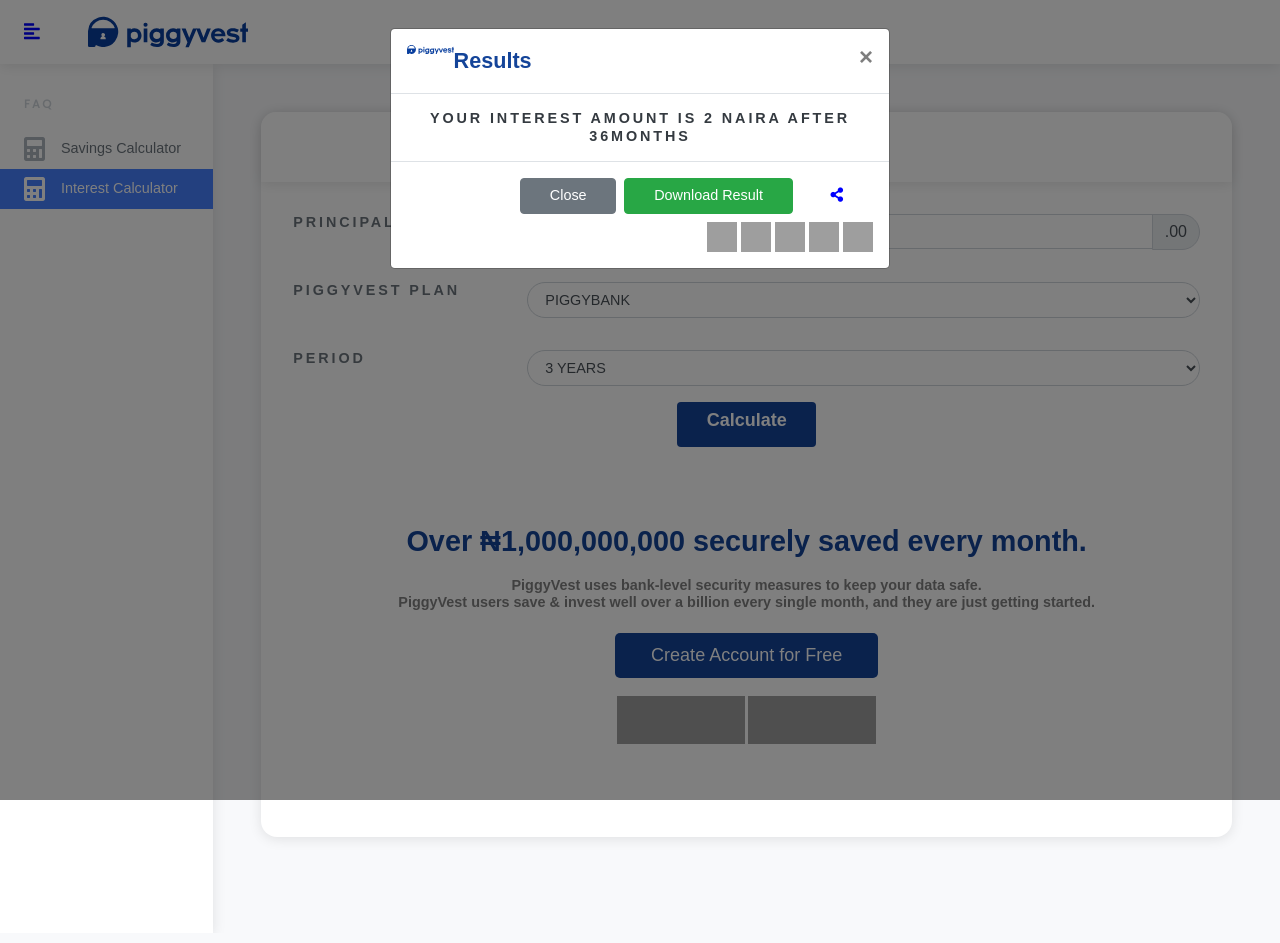
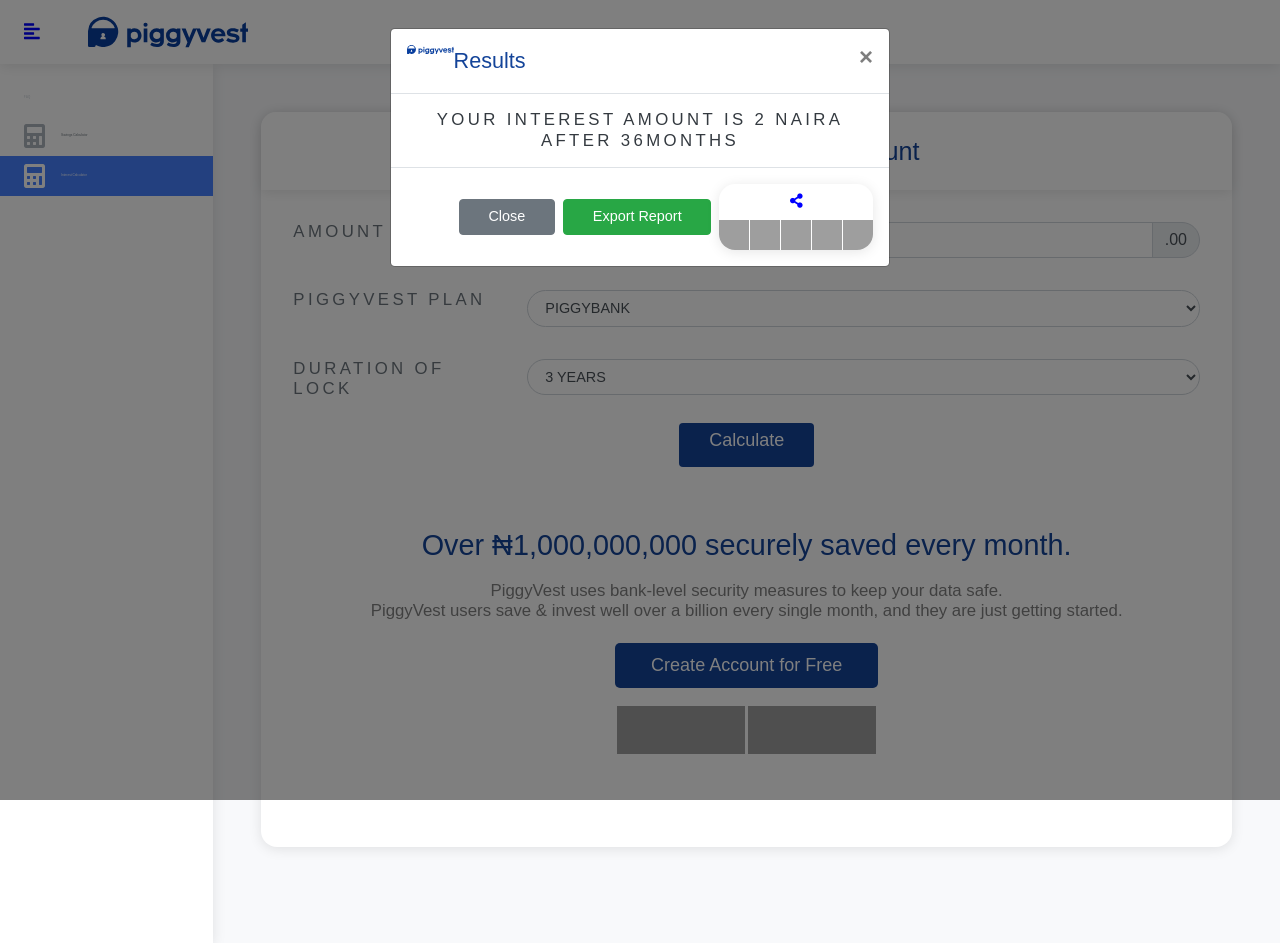
Before and after one commit to just-nibble/Johnnyevans32.github.io, a plain HTML site: page piggyvest/index.html in a window 1280 px wide. Both pictures are taken after typing "5" into the empty fields and a click on the button "Calculate". Drawn offline with Linux system fonts and the light colour scheme; grey boxes are pictures that could not be loaded; a web font is replaced by a local one.

Commit message:
Initial commit

```diff
--- a/piggyvest/css/style.default.css
+++ b/piggyvest/css/style.default.css
@@ -51,7 +51,7 @@
 }
 
 .headings-font-family {
-  font-family: "Poppins", sans-serif !important;
+  font-family: "CircularStd", sans-serif !important;
 }
 
 .text-gray {
@@ -2839,8 +2839,8 @@ STYLE SWITCHER FOR DEMO
  */
 body {
   font-family: "CircularStd", sans-serif;
-  font-size: 0.9rem;
-  font-weight: 400;
+  font-size: 0.2rem;
+  font-weight: 100;
   line-height: 1.5;
   color: #212529;
   background-color: #F8F9FB;
@@ -2870,7 +2870,7 @@ h6,
 .h6 {
   margin-bottom: 0.5rem;
   font-family: "CircularStd", sans-serif;
-  font-weight: 800;
+  font-weight: 190;
   line-height: 1.2;
   color: inherit;
 }
@@ -2902,7 +2902,7 @@ h5,
 
 h6,
 .h6 {
-  font-size: 0.9rem;
+  font-size: 1.05rem;
 }
 
 .lead {
--- a/piggyvest/index.html
+++ b/piggyvest/index.html
@@ -70,12 +70,12 @@
               <div class="col-lg-12 mb-5">
                 <div class="card" >
                   <div class="card-header">
-                    <h3 class="h5 mb-0 text-center" style="color: #144499;">Calculate Your Interest Amount</h3>
+                    <h3 class="h3 mb-0 text-center" style="color: #144499;">Calculate Your Interest Amount</h3>
                   </div>
                   <div class="card-body">
 
                       <div class="form-group row">
-                        <label class="col-md-3 form-control-label"><h5 class="h6 text-uppercase mb-0">Principal Amount</h5></label>
+                        <label class="col-md-3 form-control-label"><h5 class="h6 text-uppercase mb-0">Amount to Lock</h5></label>
                         <div class="col-md-9">
                           <div class="form-group">
                             <div class="input-group mb-3">
@@ -104,7 +104,7 @@
                       </div>
 
                        <div class="form-group row">
-                        <label class="col-md-3 form-control-label"><h5 class="h6 text-uppercase mb-0 ">Period</h5></label>
+                        <label class="col-md-3 form-control-label"><h5 class="h6 text-uppercase mb-0 ">Duration of Lock</h5></label>
                         <div class="col-md-9">
                           <select name="account" id="period" class="form-control">
                             <option value="3">3 YEARS</option>
@@ -134,9 +134,14 @@
                               </div>
                               <div class="modal-footer">
                                 <button type="button" data-dismiss="modal" class="btn btn-secondary">Close</button>
-                                <button type="button" onclick="printDiv()" id="print" data-dismiss="modal" class="btn btn-success">Download Result</button>
-                                <button class="btn"><i class="fas fa-share-alt" title="share result" style="color: blue"></i></button>
-                                <div id="share-buttons">
+                                <button type="button" onclick="printDiv()" id="print" data-dismiss="modal" class="btn btn-success">Export Report</button>
+
+                                <div class="accordion" id="accordionExample">
+                                  <div class="card">
+                                    <button class="btn" id="headingOne" data-toggle="collapse" data-target="#collapseOne" aria-expanded="true" aria-controls="collapseOne">
+                                      <i class="fas fa-share-alt" title="share result" style="color: blue"></i>
+                                    </button>
+                                    <div id="collapseOne" class="collapse show" aria-labelledby="headingOne" data-parent="#accordionExample">
                                       <a href="mailto:?Subject=Simple Share Buttons&amp;Body=I%20saw%20this%20and%20thought%20of%20you!%20 https://johnnyevans32.github.io/piggyvest/">
                                         <img width="30" height="30" src="https://simplesharebuttons.com/images/somacro/email.png" alt="Email" />
                                       </a>
@@ -152,6 +157,8 @@
                                       <a href="https://twitter.com/share?url=https://johnnyevans32.github.io/piggyvest/&amp;text=Simple%20Share%20Buttons&amp;hashtags=piggyvest" target="_blank">
                                         <img width="30" height="30" src="https://simplesharebuttons.com/images/somacro/twitter.png" alt="Twitter" />
                                       </a>
+                                    </div>
+                                  </div>
                                 </div>
                               </div>
                             </div>
```
Also changed, not shown: piggyvest/savings.html (+10 -4 lines). Lines whose indentation alone changed are shown as unchanged.
